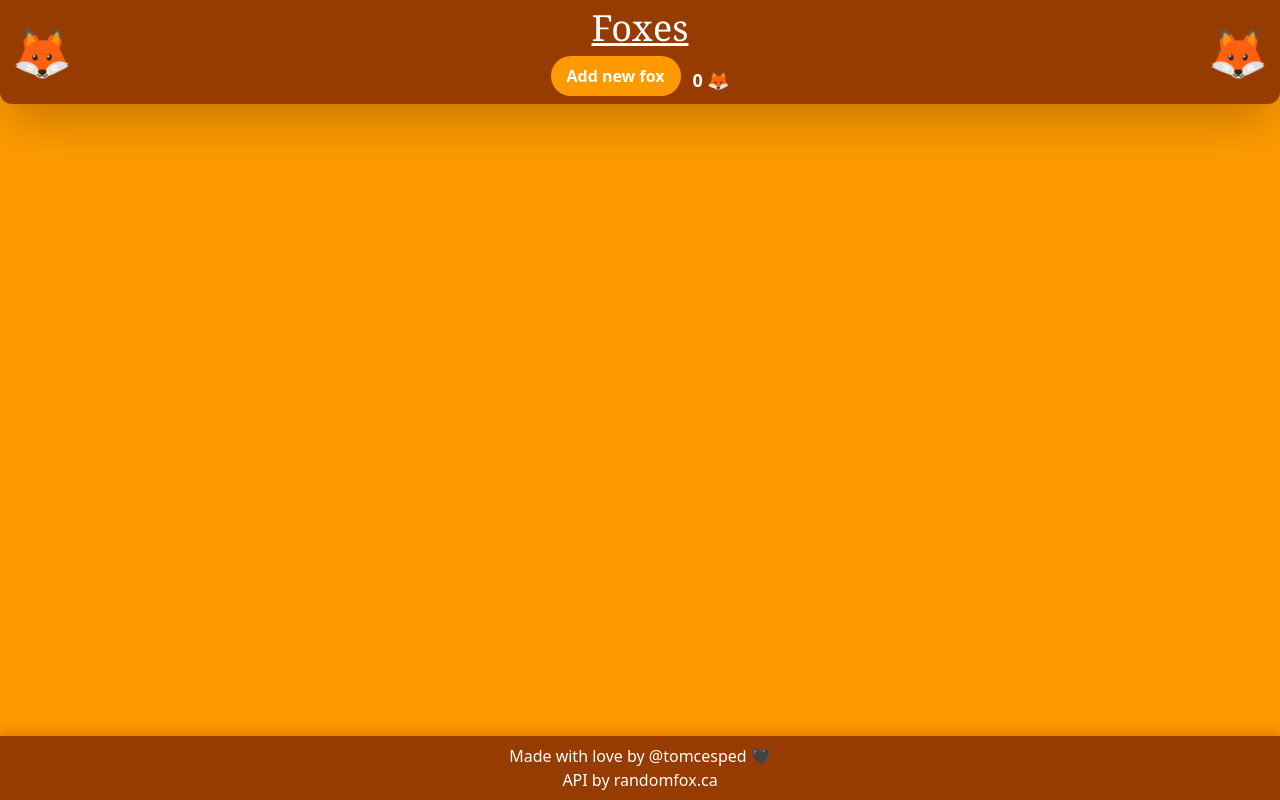
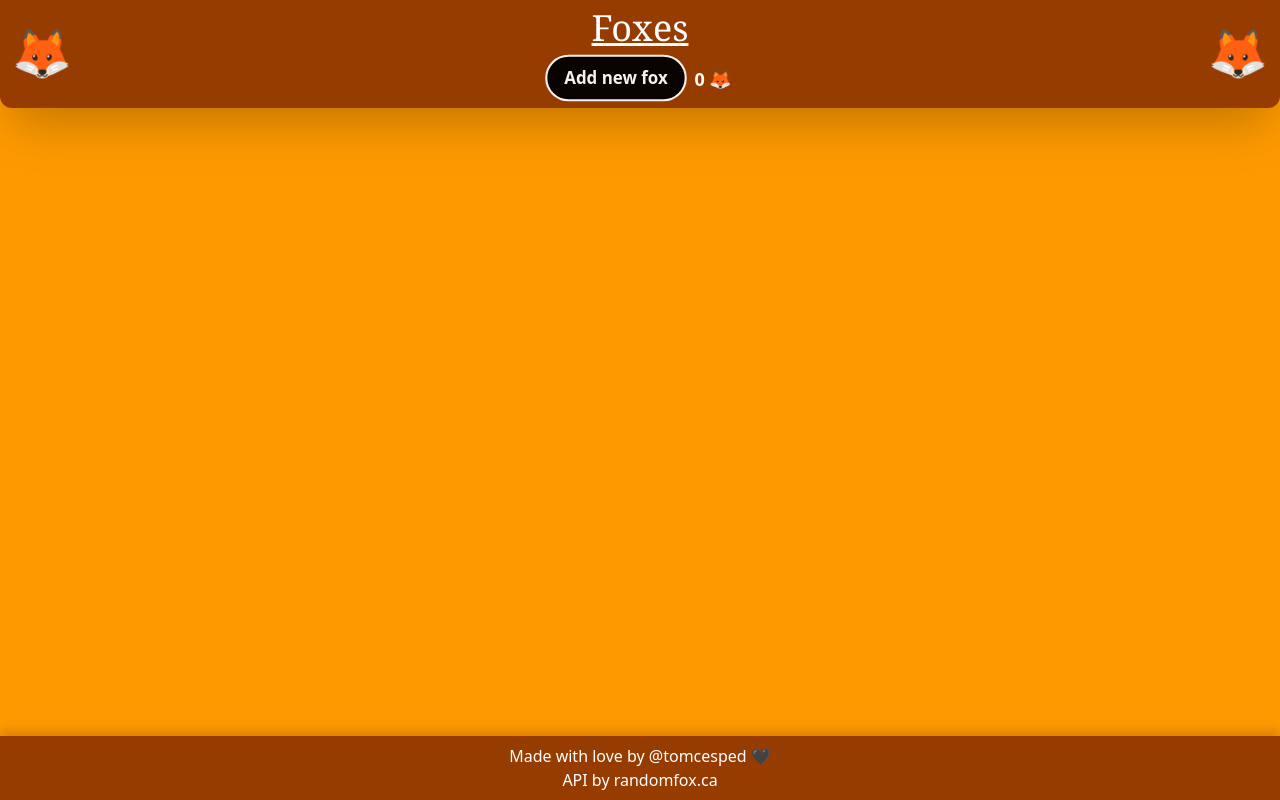
Before and after one commit to tomycesped/Foxes, a Next.js app: page / in a window 1280 px wide. Built offline with nearby package versions, Linux system fonts and the light colour scheme.

Commit message:
Added cute animations

```diff
--- a/src/app/page.tsx
+++ b/src/app/page.tsx
@@ -1,4 +1,4 @@
-'use client'
+'use client';
 
 import { useState, useEffect, useRef } from "react";
 import type { MouseEventHandler } from "react";
@@ -69,8 +69,13 @@ const Home: NextPage = () => {
           <div className="flex items-center gap-3">
             <motion.button
               onClick={addNewFox}
-              className="relative bg-amber-500 hover:bg-amber-600 text-white font-bold py-2 px-4 rounded-full mb-2 overflow-hidden"
+              className="relative bg-black hover:bg-gray-900 border-2 border-white text-white font-bold py-2 px-4 rounded-full mb-2 overflow-hidden"
               whileTap={{ scale: 0.9 }}
+              animate={{
+                scale: images.length === 0 ? [1, 1.08] : 1,
+                opacity: images.length === 0 ? [1, 0.9] : 1,
+              }}
+              transition={{ duration: 1, repeat: images.length === 0 ? Infinity : 0, repeatType: "reverse" }}
             >
               Add new fox
               <motion.span
@@ -82,7 +87,7 @@ const Home: NextPage = () => {
             </motion.button>
             <motion.span
               key={images.length}
-              className="text-white text-lg font-bold flex items-center gap-1"
+              className="text-white text-lg font-bold flex items-center gap-1 mb-1.5"
               initial={{ opacity: 0, y: -5 }}
               animate={{ opacity: 1, y: 0 }}
               transition={{ duration: 0.3 }}
```
Lines whose indentation alone changed are shown as unchanged.
